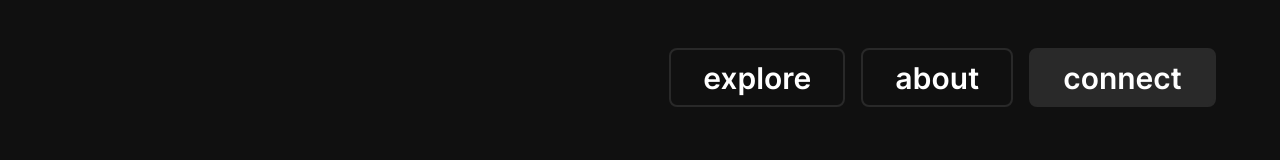
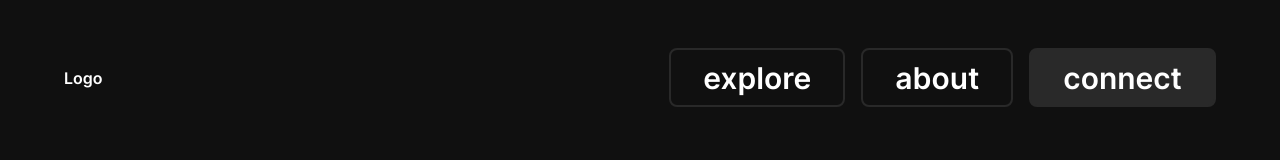
Before and after one commit to dev-lukian/colors.wtf, a Next.js app: page /components/Navbar/Navbar in a window 1280 px wide. Shown: the top 160 px of the page. Built offline with nearby package versions, Linux system fonts and the light colour scheme.

Commit message:
Staging setup

```diff
--- a/pages/components/Navbar/Navbar.jsx
+++ b/pages/components/Navbar/Navbar.jsx
@@ -4,7 +4,7 @@ import styles from './Navbar.module.css';
 const Navbar = () => {
   return (
     <div className={styles.navbarWrapper}>
-      <div></div>
+      <div>Logo</div>
       <div className={styles.buttonWrapper}>
         <button className={cn('button')}>explore</button>
         <button className={cn('button')}>about</button>
```
